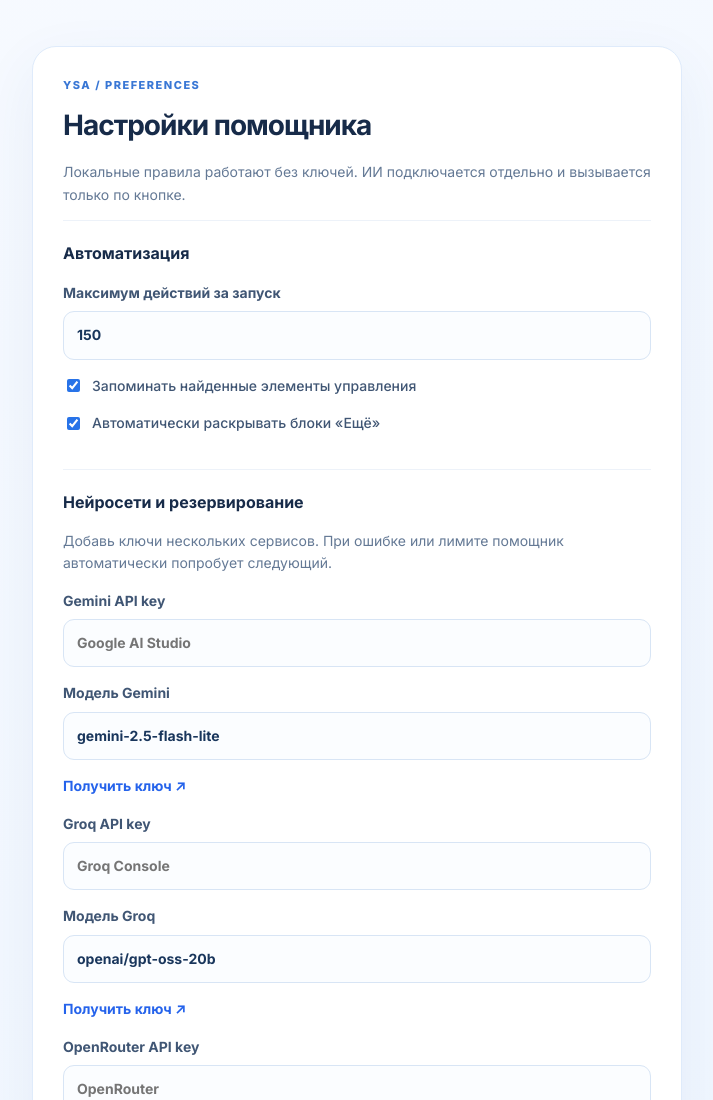
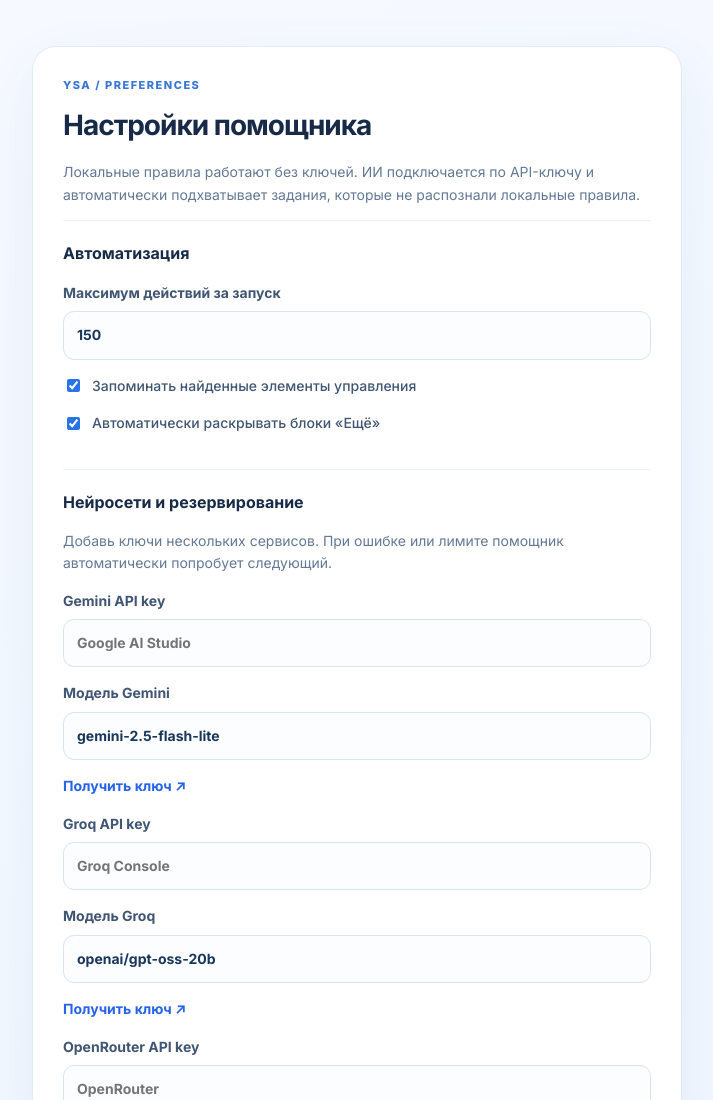
Before and after one commit to Xayrose/Yandex-Study-Assistant-, a browser extension: page extension/options.html in a window 1280 px wide. Shown: the top 1100 px of the page, without its empty margins (283-996 px from the left). Drawn offline with Linux system fonts and the light colour scheme.

Commit message:
Update AI automation settings description

```diff
--- a/extension/options.html
+++ b/extension/options.html
@@ -1,4 +1,4 @@
-<!doctype html><html lang="ru"><head><meta charset="utf-8"><meta name="viewport" content="width=device-width,initial-scale=1"><title>Настройки · YSA</title><link rel="stylesheet" href="options.css"></head><body><main><div class="eyebrow">YSA / PREFERENCES</div><h1>Настройки помощника</h1><p class="intro">Локальные правила работают без ключей. ИИ подключается отдельно и вызывается только по кнопке.</p><section><h2>Автоматизация</h2><label>Максимум действий за запуск<input id="maxSteps" type="number" min="1" max="500"></label><label class="check"><input id="remember" type="checkbox"> Запоминать найденные элементы управления</label><label class="check"><input id="expand" type="checkbox"> Автоматически раскрывать блоки «Ещё»</label></section><section><h2>Нейросети и резервирование</h2><p>Добавь ключи нескольких сервисов. При ошибке или лимите помощник автоматически попробует следующий.</p>
+<!doctype html><html lang="ru"><head><meta charset="utf-8"><meta name="viewport" content="width=device-width,initial-scale=1"><title>Настройки · YSA</title><link rel="stylesheet" href="options.css"></head><body><main><div class="eyebrow">YSA / PREFERENCES</div><h1>Настройки помощника</h1><p class="intro">Локальные правила работают без ключей. ИИ подключается по API-ключу и автоматически подхватывает задания, которые не распознали локальные правила.</p><section><h2>Автоматизация</h2><label>Максимум действий за запуск<input id="maxSteps" type="number" min="1" max="500"></label><label class="check"><input id="remember" type="checkbox"> Запоминать найденные элементы управления</label><label class="check"><input id="expand" type="checkbox"> Автоматически раскрывать блоки «Ещё»</label></section><section><h2>Нейросети и резервирование</h2><p>Добавь ключи нескольких сервисов. При ошибке или лимите помощник автоматически попробует следующий.</p>
 <label>Gemini API key<input id="geminiApiKey" type="password" placeholder="Google AI Studio" autocomplete="off"></label><label>Модель Gemini<input id="geminiModel" value="gemini-2.5-flash-lite"></label><a href="https://aistudio.google.com/app/apikey" target="_blank" rel="noreferrer">Получить ключ ↗</a>
 <label>Groq API key<input id="groqApiKey" type="password" placeholder="Groq Console" autocomplete="off"></label><label>Модель Groq<input id="groqModel" value="openai/gpt-oss-20b"></label><a href="https://console.groq.com/keys" target="_blank" rel="noreferrer">Получить ключ ↗</a>
 <label>OpenRouter API key<input id="openrouterApiKey" type="password" placeholder="OpenRouter" autocomplete="off"></label><label>Модель OpenRouter<input id="openrouterModel" value="openrouter/free"></label><a href="https://openrouter.ai/settings/keys" target="_blank" rel="noreferrer">Получить ключ ↗</a>
```
